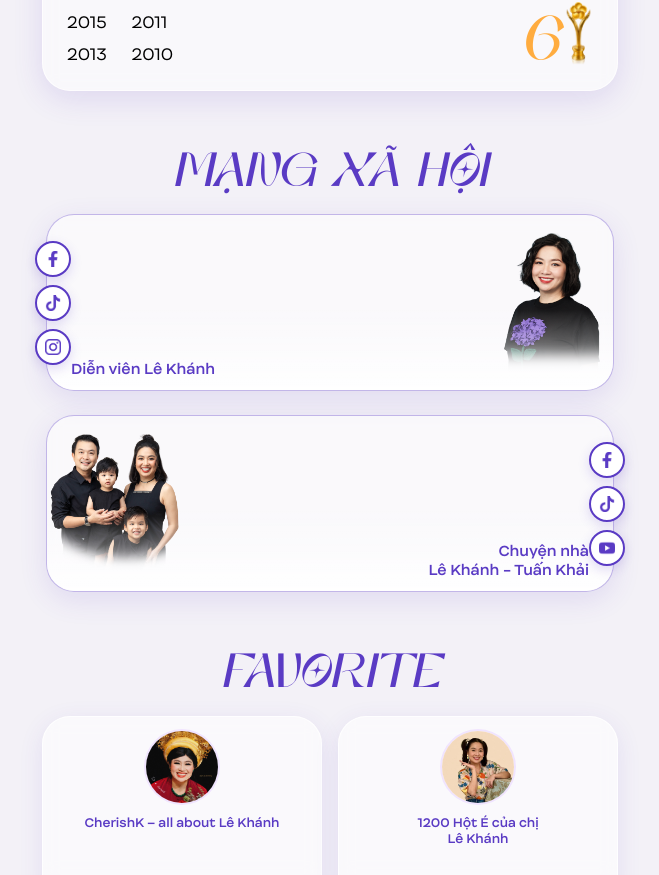
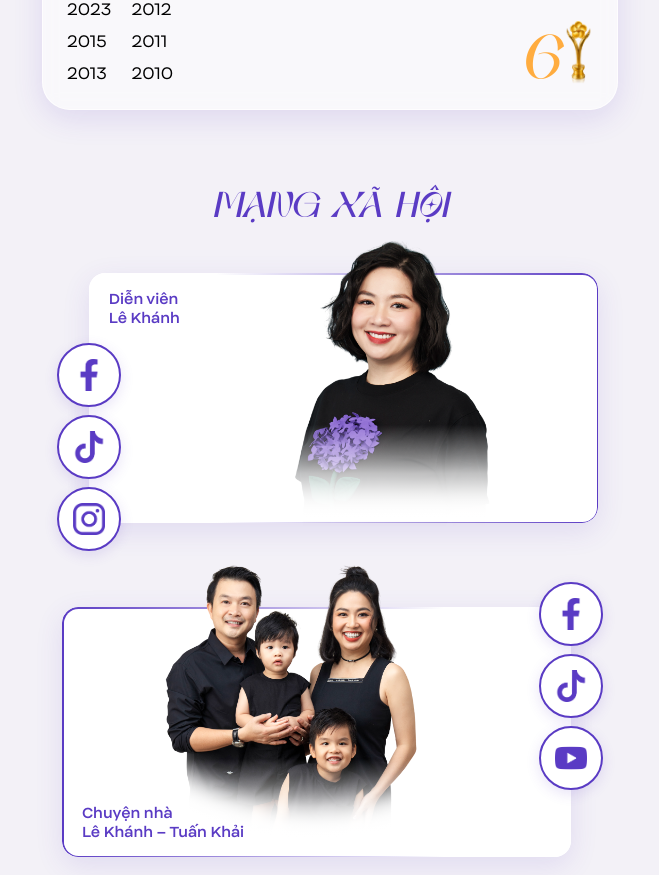
Before and after one commit to ThaoNguyen151/LKK_Web_FE, a React (Vite) app: page / in a window 1280 px wide. Shown: the part 1922-2797 px from the top of the page, without its empty margins (310-969 px from the left). Built offline with nearby package versions, Linux system fonts and the light colour scheme; no server answers.

Commit message:
feat: fix social frame, image and favorite frame, letter

```diff
--- a/src/pages/home/HomeResponsive.jsx
+++ b/src/pages/home/HomeResponsive.jsx
@@ -185,14 +185,14 @@ function HeroSection() {
 
 function TreasureSection() {
   return (
-    <MobileSection className="mt-35">
+    <MobileSection className="mt-40">
       <h2 className="heading-display text-[36px] mb-3 ml-2 text-left leading-[1.05]">
         KHO TÀNG
         <br />
         NGHỆ THUẬT
       </h2>
 
-      <p className="mb-7 mt-5 ml-2 mr-2 text-left font-body text-[12px] leading-relaxed text-gray-700">
+      <p className="mb-7 mt-5 ml-2 mr-2 text-left font-body text-[13px] leading-relaxed text-gray-700">
         {HOME_INTRO_LINES.map(line => (
           <span key={line} className="block">
             {line}
@@ -239,7 +239,7 @@ function AwardsSection() {
 
   return (
     <MobileSection>
-      <div className="mt-20 mb-4 flex justify-center gap-2.5 overflow-x-auto pb-1 [-ms-overflow-style:none] [scrollbar-width:none] [&::-webkit-scrollbar]:hidden">
+      <div className="mt-18 mb-4 flex justify-center gap-2.5 overflow-x-auto pb-1 [-ms-overflow-style:none] [scrollbar-width:none] [&::-webkit-scrollbar]:hidden">
         {HOME_AWARDS.map((award, index) => (
           <button
             key={award.id}
@@ -308,53 +308,88 @@ function AwardsSection() {
  */
 function SocialProfileCard({ profile }) {
   const iconsOnLeft = profile.iconSide === 'left'
+  const imageOnRight = profile.imageSide === 'right'
+  // Card 1: cạnh phải tím nguyên; card 2: cạnh trái tím nguyên
+  const borderOnlyGradient = iconsOnLeft
+    ? 'linear-gradient(to right, #ffffff 0%, #ffffff 25%,  #5A3BC4 100%)'
+    : 'linear-gradient(to right, #5A3BC4 0%, #ffffff 75%, #ffffff 100%)'
 
   return (
-    <article className="home-mobile-glass-card relative overflow-visible border border-brand-home1/35 bg-white/55 shadow-[0_8px_28px_rgba(90,59,196,0.12)] backdrop-blur-sm">
-      {/* Icon MXH đè mép card */}
+    <article
+      className={cn(
+        'relative overflow-visible',
+        iconsOnLeft ? 'ml-auto w-[95%]' : 'mr-auto w-[95%]'
+      )}
+    >
+      {/* pt cố định = phần ảnh tràn trên khung — không đổi theo độ rộng màn */}
+      <div className="relative pt-[60px]">
+        <div className="relative h-[250px] overflow-visible">
+          {/* 3 nút đè nửa mép khung trắng */}
           <div
             className={cn(
-          'absolute top-1/2 z-20 flex -translate-y-1/2 flex-col gap-2',
-          iconsOnLeft ? '-left-3' : '-right-3'
+              'absolute z-20 flex flex-col gap-2',
+              iconsOnLeft
+                ? 'left-0 top-[28%] -translate-x-1/2'
+                : 'right-0 top-[-10%] translate-x-1/2'
             )}
           >
-        {profile.links.map(
-          /** @param {{ label: string, href: string, icon: string }} link */
-          link => (
+            {profile.links.map(link => (
               <a
                 key={link.label}
                 href={link.href}
                 target="_blank"
                 rel="noopener noreferrer"
                 aria-label={link.label}
-              className="flex h-9 w-9 items-center justify-center rounded-full border-2 border-brand-home1 bg-white shadow-[0_4px_12px_rgba(90,59,196,0.18)] transition-colors hover:bg-brand-home1"
+                className="flex h-16 w-16 items-center justify-center rounded-full border-[2px] border-brand-home1 bg-white shadow-[0_4px_14px_rgba(90,59,196,0.14)] transition-colors hover:bg-brand-home1/5"
               >
-              <img src={link.icon} alt="" className="h-4 w-4 object-contain" />
+                <img
+                  src={link.icon}
+                  alt=""
+                  className="h-8 w-8 object-contain"
+                />
               </a>
-          )
-        )}
+            ))}
           </div>
 
-      <div className="relative flex min-h-[160px] items-stretch overflow-hidden rounded-[inherit] sm:min-h-[175px]">
-        <div className="relative min-w-0 flex-1">
+          {/* Nền trắng */}
+          <div
+            className="absolute inset-0 rounded-2xl bg-white shadow-[0_8px_28px_rgba(90,59,196,0.12)]"
+            aria-hidden
+          />
+
+          {/* Viền gradient — cạnh phải/trái tím nguyên cả cạnh */}
+          <div
+            aria-hidden
+            className="pointer-events-none absolute inset-0 z-[4] rounded-2xl"
+            style={{
+              padding: 1.5,
+              background: borderOnlyGradient,
+              WebkitMask:
+                'linear-gradient(#fff 0 0) content-box, linear-gradient(#fff 0 0)',
+              WebkitMaskComposite: 'xor',
+              maskComposite: 'exclude',
+            }}
+          />
+
+          {/* Ảnh — vị trí/size theo từng profile (imageClassName trong homeData) */}
           <img
             src={profile.image}
             alt=""
             className={cn(
-              'absolute bottom-0 h-[90%] w-auto max-w-[62%] object-contain object-bottom',
-              profile.imageSide === 'right' ? 'right-0' : 'left-0'
+              'pointer-events-none absolute z-[6] w-auto object-contain object-bottom',
+              profile.imageClassName
             )}
           />
+
           <div
-            className="pointer-events-none absolute inset-x-0 bottom-0 z-[5] h-20 bg-gradient-to-t from-white/90 via-white/40 to-transparent"
+            className="pointer-events-none absolute bottom-[2px] left-[2px] right-[2px] z-[7] h-24 rounded-b-[14px] bg-gradient-to-t from-white via-white/70 to-transparent"
             aria-hidden
           />
+
           <p
             className={cn(
-              'absolute bottom-3 z-10 whitespace-pre-line px-3 font-body text-[clamp(0.75rem,3.2vw,0.875rem)] font-bold leading-snug text-brand-home1',
-              profile.imageSide === 'right'
-                ? 'left-3 max-w-[52%]'
-                : 'right-3 max-w-[52%] text-right'
+              'absolute z-10 max-w-[80%] whitespace-pre-line px-5 font-body text-[15px] font-bold leading-snug text-brand-home1 sm:text-sm',
+              imageOnRight ? 'left-0 top-4' : 'bottom-4 left-0'
             )}
           >
             {profile.name}
@@ -368,9 +403,13 @@ function SocialProfileCard({ profile }) {
 function SocialSection() {
   return (
     <MobileSection>
-      <h2 className="heading-section mb-5 text-center">MẠNG XÃ HỘI</h2>
+      {/* mb cố định; pt của card lo phần ảnh tràn → khoảng title→profile ổn định */}
+      <h2 className="heading-section mb-[-10px] mt-6 text-[36px] text-center">
+        MẠNG XÃ HỘI
+      </h2>
 
-      <div className="flex flex-col gap-5 px-1 sm:gap-6">
+      {/* px chừa chỗ nút đè mép; gap cố định giữa 2 card */}
+      <div className="mx-1 flex flex-col gap-6 px-4">
         {SOCIAL_PROFILES.map(profile => (
           <SocialProfileCard key={profile.id} profile={profile} />
         ))}
@@ -381,29 +420,36 @@ function SocialSection() {
 
 function FavoriteSection() {
   return (
-    <MobileSection className="pb-8 sm:pb-10">
-      <h2 className="heading-section mb-5 text-center">FAVORITE</h2>
+    <MobileSection className="mt-10 mb-1">
+      <h2 className="heading-section mb-8 text-[36px] text-center">FANSITE</h2>
 
-      <div className="grid grid-cols-2 gap-3 sm:gap-4">
+      <div className="mx-3 grid grid-cols-2 gap-3">
         {FANPAGE_DATA.map(page => (
           <a
             key={page.name}
             href={page.href}
             target="_blank"
             rel="noopener noreferrer"
-            className="home-mobile-glass-card flex min-h-[11rem] flex-col border border-white/80 bg-white/60 p-3 shadow-[0_6px_24px_rgba(90,59,196,0.1)] backdrop-blur-sm transition-colors hover:border-brand-home1/40 sm:min-h-[12rem] sm:p-3.5"
+            className="home-mobile-glass-card flex min-h-[11rem] flex-col border border-white/80 bg-white/20 px-2 py-4 shadow-[0_6px_24px_rgba(90,59,196,0.1)] backdrop-blur-sm transition-colors hover:border-brand-home1/40"
           >
             <img
               src={page.avatar}
               alt={page.name.replace('\n', ' ')}
-              className="mx-auto h-16 w-16 rounded-full object-cover ring-2 ring-purple-200/60 sm:h-[4.5rem] sm:w-[4.5rem]"
+              className="mx-auto h-20 w-20 rounded-full object-cover ring-2 ring-purple-200/60"
             />
-            <h3 className="mt-3 flex-1 whitespace-pre-line text-center font-body text-[clamp(0.625rem,2.8vw,0.75rem)] font-bold leading-snug text-brand-home1">
+            <h3
+              className="mt-3.5 w-full flex-1 whitespace-pre-line text-center font-body text-[15px] font-bold leading-[1.15] tracking-[-0.01em] text-brand-home1"
+              style={{ wordSpacing: '-0.08em' }}
+            >
               {page.name}
             </h3>
-            <span className="mt-3 inline-flex items-center justify-center gap-1 font-body text-[10px] font-semibold uppercase tracking-wide text-brand-orange">
+            <span className="mt-2 inline-flex items-center justify-center gap-1 font-body text-[10px] font-semibold uppercase tracking-wide text-gray-500">
               Theo dõi
-              <img src={warrow} alt="" className="h-3 w-3" />
+              <img
+                src={warrow}
+                alt=""
+                className="h-3 w-3 brightness-0 opacity-50"
+              />
             </span>
           </a>
         ))}
--- a/src/pages/home/homeData.js
+++ b/src/pages/home/homeData.js
@@ -63,14 +63,17 @@ export const HOME_AWARDS = [
   },
 ]
 
-/** @type {Array<{ id: string, name: string, image: string, imageSide: 'left' | 'right', iconSide: 'left' | 'right', links: Array<{ label: string, href: string, icon: string, iconHover: string }> }>} */
+/** @type {Array<{ id: string, name: string, image: string, imageSide: 'left' | 'right', iconSide: 'left' | 'right', imageClassName?: string, links: Array<{ label: string, href: string, icon: string, iconHover: string }> }>} */
 export const SOCIAL_PROFILES = [
   {
     id: 'self',
-    name: 'Diễn viên Lê Khánh',
+    name: 'Diễn viên\nLê Khánh',
     image: socialSelfImage,
     imageSide: 'right',
     iconSide: 'left',
+    // Vị trí ảnh riêng card 1 (mobile) — chỉnh translate/h/left tại đây
+    imageClassName:
+      'bottom-0 left-[57%] h-[320px] -translate-x-1/2 translate-y-[12%]',
     links: [
       {
         label: 'Facebook',
@@ -94,10 +97,13 @@ export const SOCIAL_PROFILES = [
   },
   {
     id: 'family',
-    name: 'Chuyện nhà\nLê Khánh - Tuấn Khải',
+    name: 'Chuyện nhà\nLê Khánh – Tuấn Khải',
     image: socialFamilyImage,
     imageSide: 'left',
     iconSide: 'right',
+    // Vị trí ảnh riêng card 2 (mobile) — chỉnh độc lập với card 1
+    imageClassName:
+      'bottom-0 left-[45%] h-[310px] -translate-x-1/2 translate-y-[6%]',
     links: [
       {
         label: 'Facebook',
```
Lines whose indentation alone changed are shown as unchanged.
